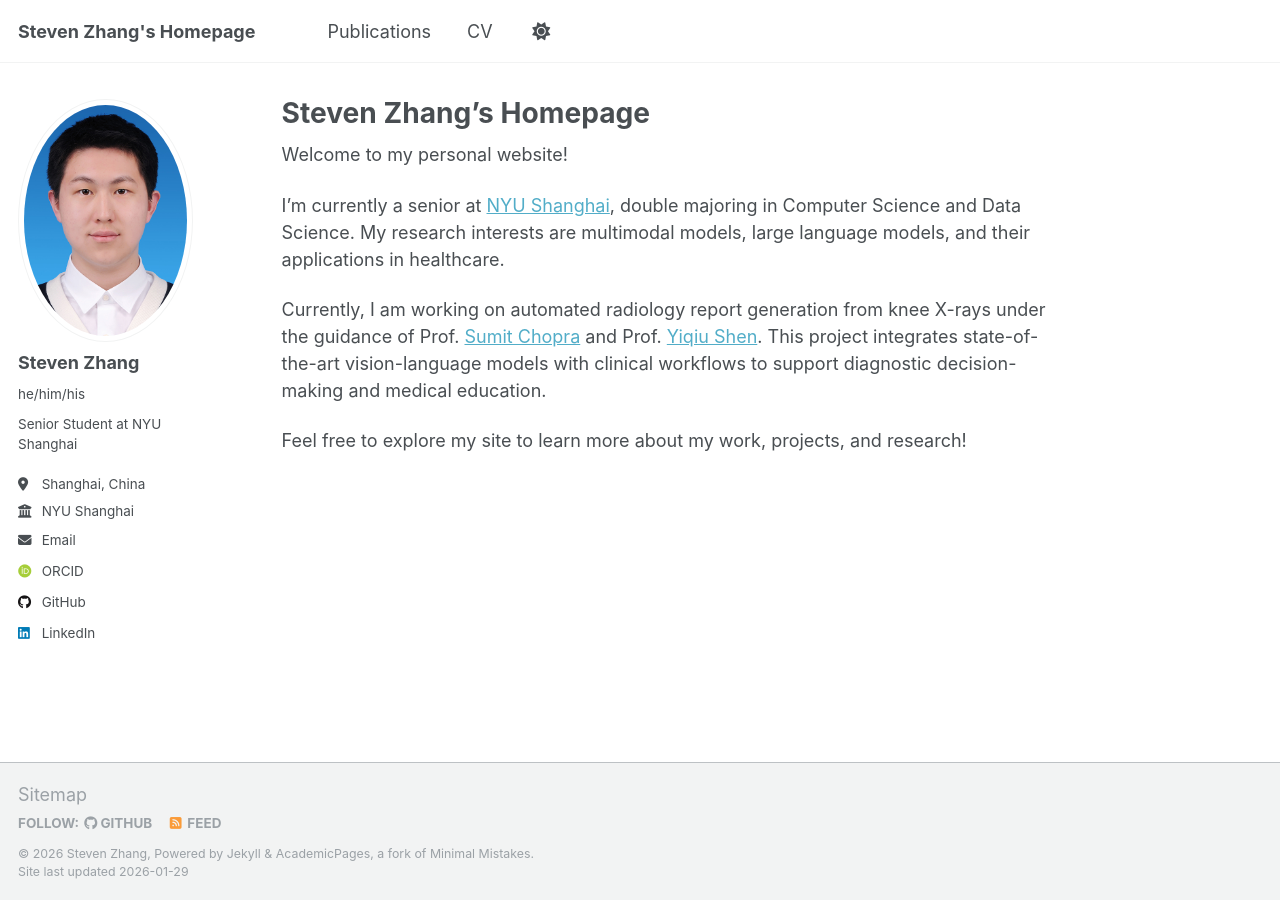
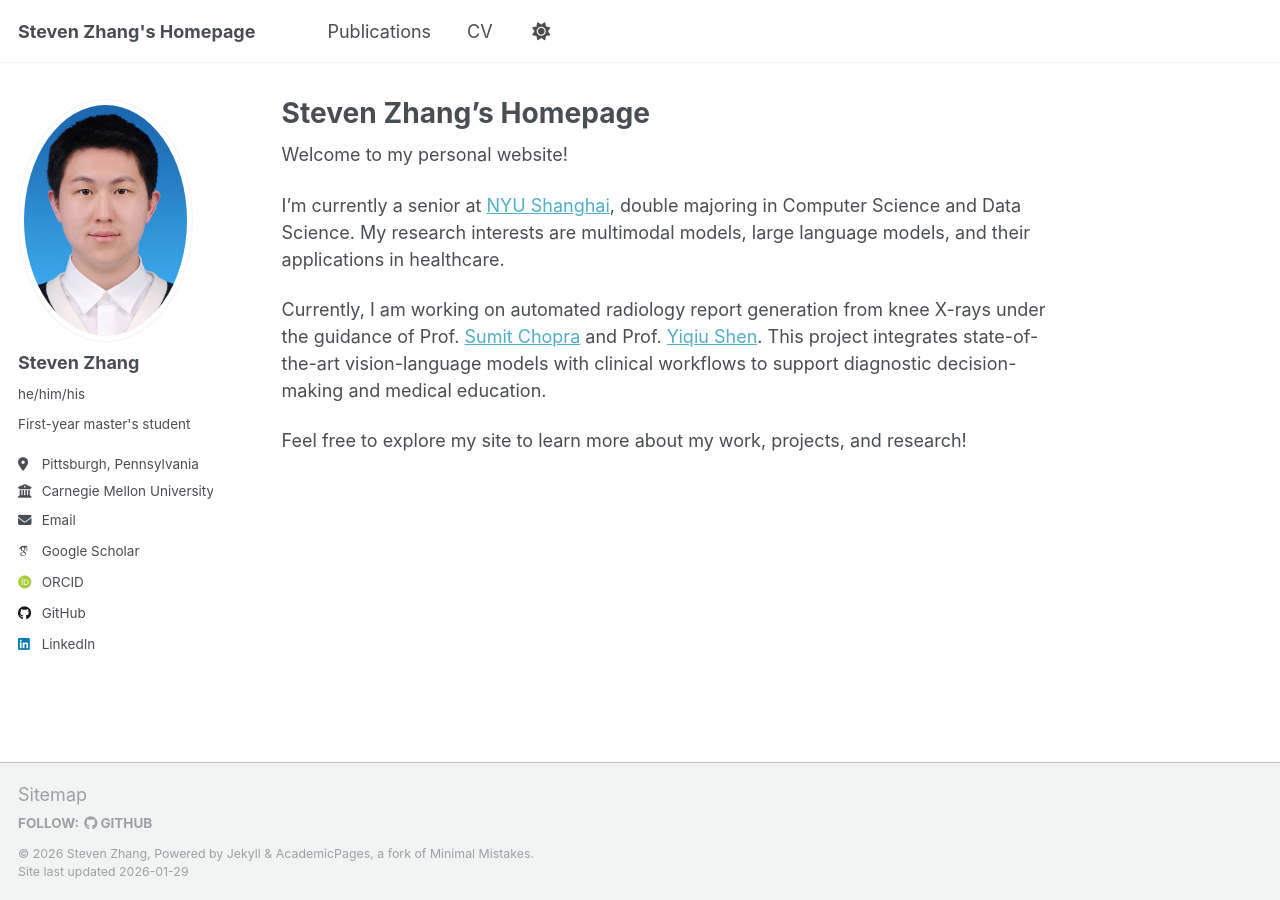
Before and after one commit to qingYzhang/qingYzhang.github.io, a Jekyll site: the page built from _pages/about.md, in a window 1280 px wide. Built offline with Jekyll 4.4.1, drawn with Linux system fonts in a browser that asks for light colours; some web fonts are replaced.

Commit message:
Update _config.yml

```diff
--- a/_config.yml
+++ b/_config.yml
@@ -12,7 +12,7 @@ site_theme               : "default"
 title                    : "Steven Zhang's Homepage"
 title_separator          : "-"
 name                     : &name "Steven Zhang"
-description              : &description "Senior at NYU Shanghai"
+description              : &description "First-year master's student"
 url                      : https://qingyzhang.github.io # the base hostname & protocol for your site e.g. "https://[your GitHub username].github.io"
 baseurl                  : "" # the subpath of your site, e.g. "/blog"
 repository               : "qingYzhang/qingYzhang.github.io"
@@ -25,64 +25,64 @@ author:
   avatar           : "Photo.jpg"
   name             : "Steven Zhang"
   pronouns         : "he/him/his"# example: "she/her"
-  bio              : "Senior Student at NYU Shanghai"
-  location         : "Shanghai, China"
-  employer         : "NYU Shanghai"
+  bio              : "First-year master's student"
+  location         : "Pittsburgh, Pennsylvania"
+  employer         : "Carnegie Mellon University"
   uri              : # URL
   email            : "qz2208@nyu.edu"
 
   # Academic websites
-  arxiv            : # URL - Update with the correct link to your profile
-  # googlescholar    : "https://scholar.google.com/citations?user=PS_CX0AAAAAJ"
-  impactstory      : # URL
+  # arxiv            : # URL - Update with the correct link to your profile
+  googlescholar    : "https://scholar.google.com/citations?user=9Okiuq0AAAAJ&hl=en"
+  # impactstory      : # URL
   orcid            : "https://orcid.org/0009-0003-4726-7378"
-  semantic         : # URL
+  # semantic         : # URL
   # pubmed           : "https://www.ncbi.nlm.nih.gov/pubmed/?term=john+snow"
-  researchgate     : # URL
-  scopus           : # URL
+  # researchgate     : # URL
+  # scopus           : # URL
 
   # Repositories and software development
-  bitbucket        : # Username - Update with your username on the site
-  codepen          : # Username
-  dribbble         : # Username
+  # bitbucket        : # Username - Update with your username on the site
+  # codepen          : # Username
+  # dribbble         : # Username
   github           : "qingYzhang"
-  kaggle           : # Username
-  stackoverflow    : # User number or user number and name (i.e., use "1" or "1/jeff-atwood")
+  # kaggle           : # Username
+  # stackoverflow    : # User number or user number and name (i.e., use "1" or "1/jeff-atwood")
 
   # Social media
   # bluesky          : "bsky.app" # Replace this with you Bluesky username
-  facebook         : # Username
-  flickr           : # Username
-  foursquare       : # Username
-  goodreads        : # Username
-  google_plus      : # Username
-  keybase          : # Username
-  instagram        : # Username
-  lastfm           : # Username
+  # facebook         : # Username
+  # flickr           : # Username
+  # foursquare       : # Username
+  # goodreads        : # Username
+  # google_plus      : # Username
+  # keybase          : # Username
+  # instagram        : # Username
+  # lastfm           : # Username
   linkedin         : "https://www.linkedin.com/in/qingyzhang/"
-  mastodon         : # URL
-  medium           : # URL
-  pinterest        : # Username
-  soundcloud       : # Username
-  steam            : # Username
-  telegram         : # URL
-  tumblr           : # Username
-  twitter          : # Username for X / Twitter
-  vine             : # Username
-  weibo            : # Username
-  wikipedia        : # Username
-  xing             : # Username
-  youtube          : # Username
-  zhihu            : # Username
+  # mastodon         : # URL
+  # medium           : # URL
+  # pinterest        : # Username
+  # soundcloud       : # Username
+  # steam            : # Username
+  # telegram         : # URL
+  # tumblr           : # Username
+  # twitter          : # Username for X / Twitter
+  # vine             : # Username
+  # weibo            : # Username
+  # wikipedia        : # Username
+  # xing             : # Username
+  # youtube          : # Username
+  # zhihu            : # Username
 
-# Publication Category - The following the list of publication categories and their headings
-publication_category:
-  books:
-    title: 'Books'
-  manuscripts:
-    title: 'Journal Articles'
-  conferences:
-    title: 'Conference Papers'
+# # Publication Category - The following the list of publication categories and their headings
+# publication_category:
+#   books:
+#     title: 'Books'
+#   manuscripts:
+#     title: 'Journal Articles'
+#   conferences:
+#     title: 'Conference Papers'
 
 # Site Settings
 teaser                   :  # filename of teaser fallback teaser image placed in /images/, .e.g. "500x300.png"
@@ -118,7 +118,7 @@ staticman:
       options:
         format           : "iso8601" # "iso8601" (default), "timestamp-seconds", "timestamp-milliseconds"
 atom_feed:
-  hide                   : false     # change to true to hide the RSS feed in the footer
+  hide                   : true     # change to true to hide the RSS feed in the footer
   path                   : # blank (default) uses feed.xml
 
 
@@ -129,20 +129,20 @@ alexa_site_verification  :
 yandex_site_verification :
 
 
-# Social Sharing
-twitter:
-  username               : &twitter
-facebook:
-  username               :
-  app_id                 :
-  publisher              :
-og_image                 :  # Open Graph/Twitter default site image
-# For specifying social profiles
-# - https://developers.google.com/structured-data/customize/social-profiles
-social:
-  type                   : # Person or Organization (defaults to Person)
-  name                   : # If the user or organization name differs from the site's name
-  links: # An array of links to social media profiles
+# # Social Sharing
+# twitter:
+#   username               : &twitter
+# facebook:
+#   username               :
+#   app_id                 :
+#   publisher              :
+# og_image                 :  # Open Graph/Twitter default site image
+# # For specifying social profiles
+# # - https://developers.google.com/structured-data/customize/social-profiles
+# social:
+#   type                   : # Person or Organization (defaults to Person)
+#   name                   : # If the user or organization name differs from the site's name
+#   links: # An array of links to social media profiles
 
 
 # Analytics
```
